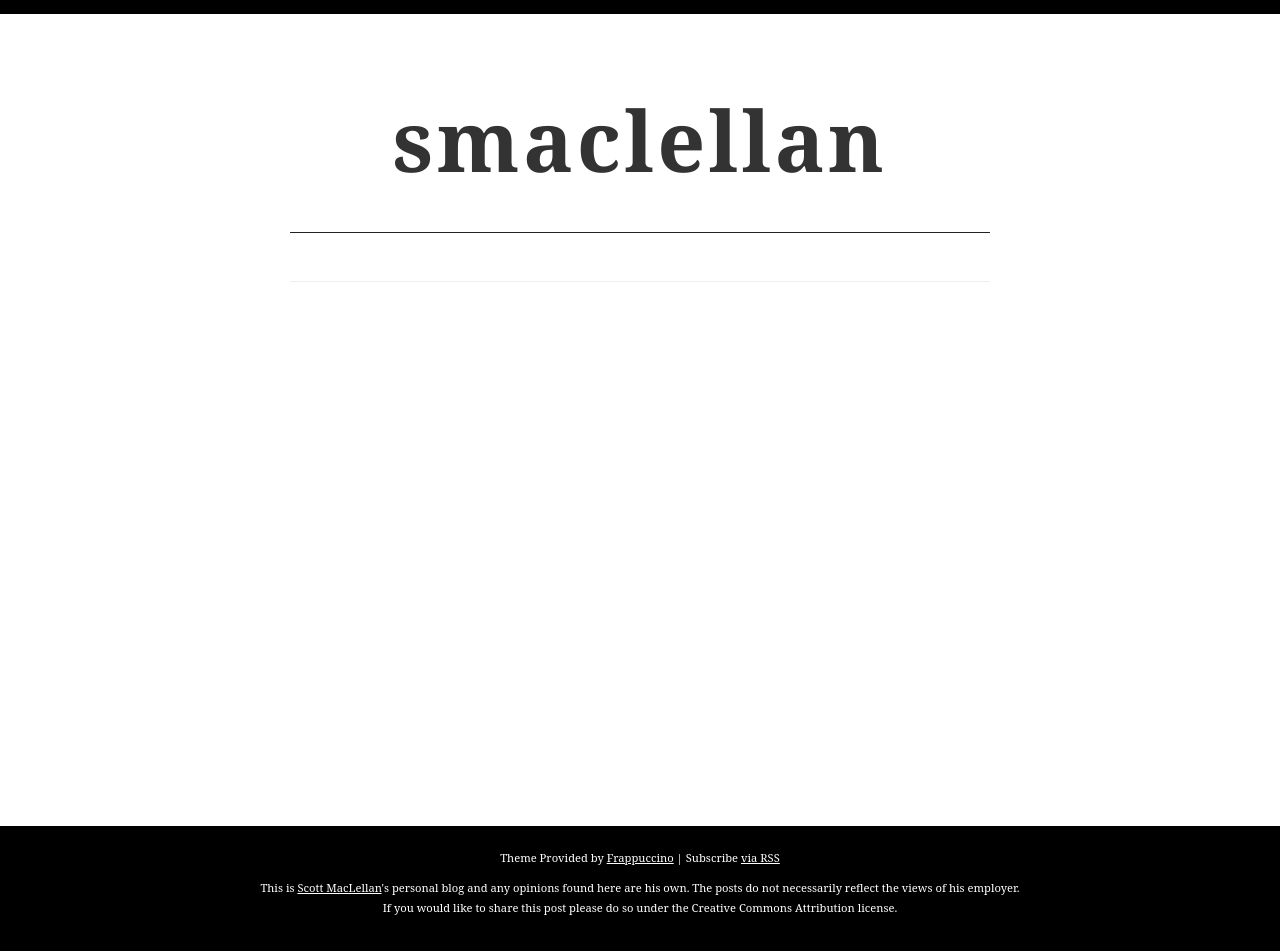
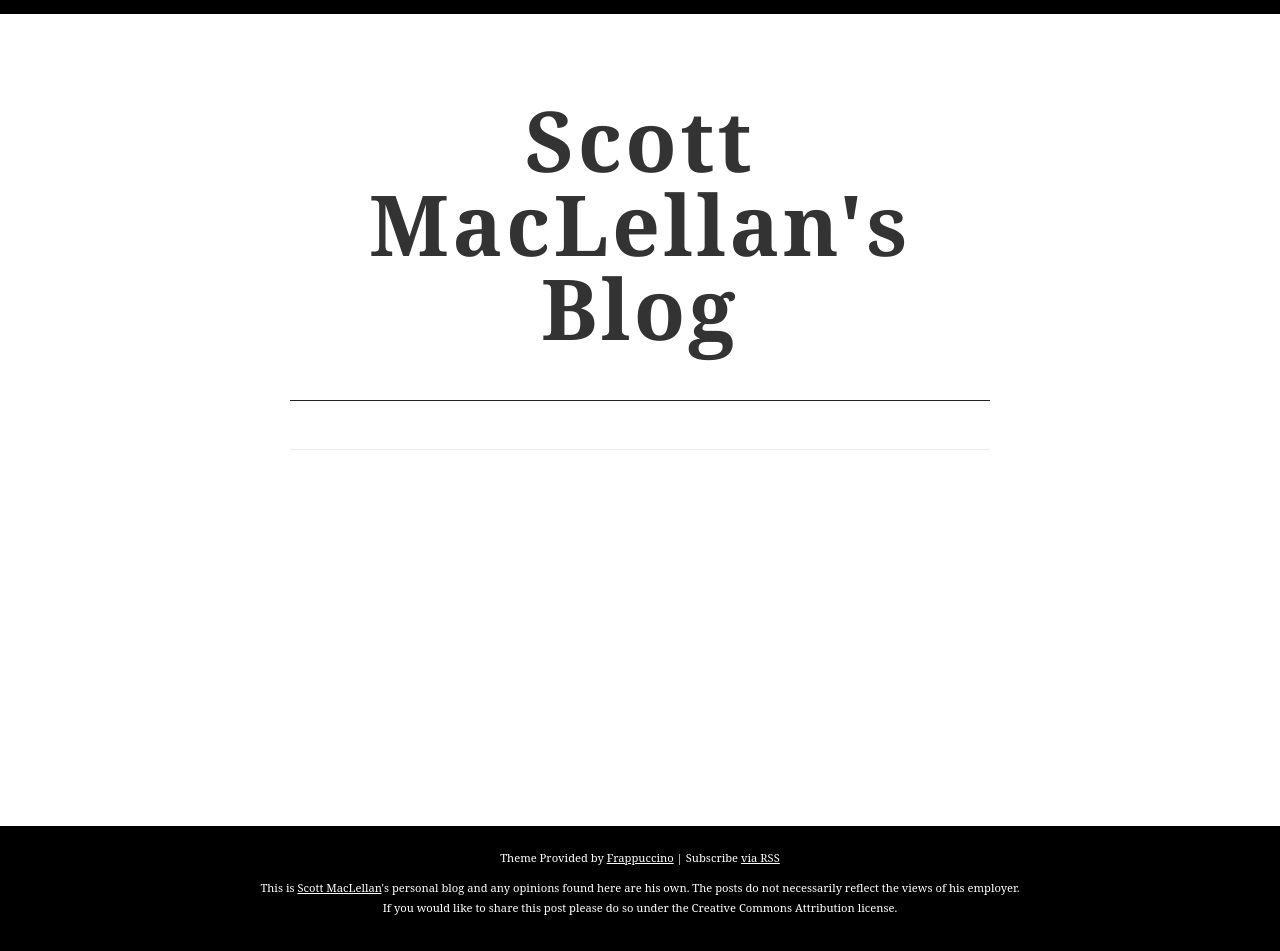
Before and after one commit to smaclell/smaclell.github.io, a Jekyll site: the page built from index.html, in a window 1280 px wide. Built offline with Jekyll 4.4.1, drawn with Linux system fonts in a browser that asks for light colours; some web fonts are replaced; the list of posts is cut into pages by our own code; some of the changed lines change nothing that is shown.

Commit message:
new config

```diff
--- a/_config.yml
+++ b/_config.yml
@@ -1,15 +1,70 @@
-# Site settings
-title: smaclellan
-email: scott@smaclellan.com
-description: > # this means to ignore newlines until "baseurl:"
-  Thoughts, stories and other other development fun about shipping software
-baseurl: "" # the subpath of your site, e.g. /blog/
-url: "http://www.smaclellan.com" # the base hostname & protocol for your site
-twitter_username: smaclell
-github_username:  smaclell
+title:            Scott MacLellan's Blog
+description:      Thoughts, stories and other other development fun about shipping software.
+disqus_shortname: smaclell
+reading_time:     true
+words_per_minute: 200
+# Your site's domain goes here (eg: //mmistakes.github.io, http://mademistakes.com, etc)
+# When testing locally leave blank or use http://localhost:4000
+url: http://www.smaclellan.com
 
-# Build settings
-markdown: kramdown
+# Owner/author information
+owner:
+  name:           Scott MacLellan
+  avatar:         avatar.jpg
+  bio:            "Aspiring software developer hoping to be a good role model."
+  email:          scott@smaclellan.com
+  # Social networking links used in footer. Update and remove as you like.
+  twitter:        smaclell
+#  facebook:
+  github:         smaclell
+  stackexchange:  smaclell
+  linkedin:       smaclell
+#  instagram:
+#  flickr:
+#  tumblr:
+  # For Google Authorship https://plus.google.com/authorship
+  # google plus id, include the '+', eg +mmistakes
+#  google_plus:
 
-paginate: 10
-exclude: ["Gemfile", "Gemfile.lock", "README.md", 'sass', 'style.scss']
+# Background image to be tiled on all pages
+background:
+
+# Analytics and webmaster tools stuff goes here
+google_analytics:   UA-57944227-1
+google_verify:
+# https://ssl.bing.com/webmaster/configure/verify/ownership Option 2 content= goes here
+bing_verify:
+
+# http://en.wikipedia.org/wiki/List_of_tz_database_time_zones
+timezone:    America/Toronto
+future:      true
+highlighter: pygments
+markdown:    kramdown
+gems:
+  - jekyll-sitemap
+sass:
+  sass_dir: _sass
+  style: compressed
+
+# https://github.com/mojombo/jekyll/wiki/Permalinks
+permalink:   /:title/
+
+# Amount of post to show on home page
+paginate: 5
+
+kramdown:
+  auto_ids: true
+  footnote_nr: 1
+  entity_output: as_char
+  toc_levels: 1..6
+  use_coderay: true
+
+  coderay:
+    coderay_line_numbers: nil
+    coderay_line_numbers_start: 1
+    coderay_tab_width: 4
+    coderay_bold_every: 10
+    coderay_css: class
+
+include: [".htaccess"]
+exclude: ["lib", "config.rb", "Capfile", "config", "Gemfile", "Gemfile.lock", "README.md", "LICENSE", "log", "Rakefile", "Rakefile.rb", "tmp", "less", "*.sublime-project", "*.sublime-workspace", "test", "spec", "Gruntfile.js", "package.json", "node_modules",'sass', 'style.scss']
```
